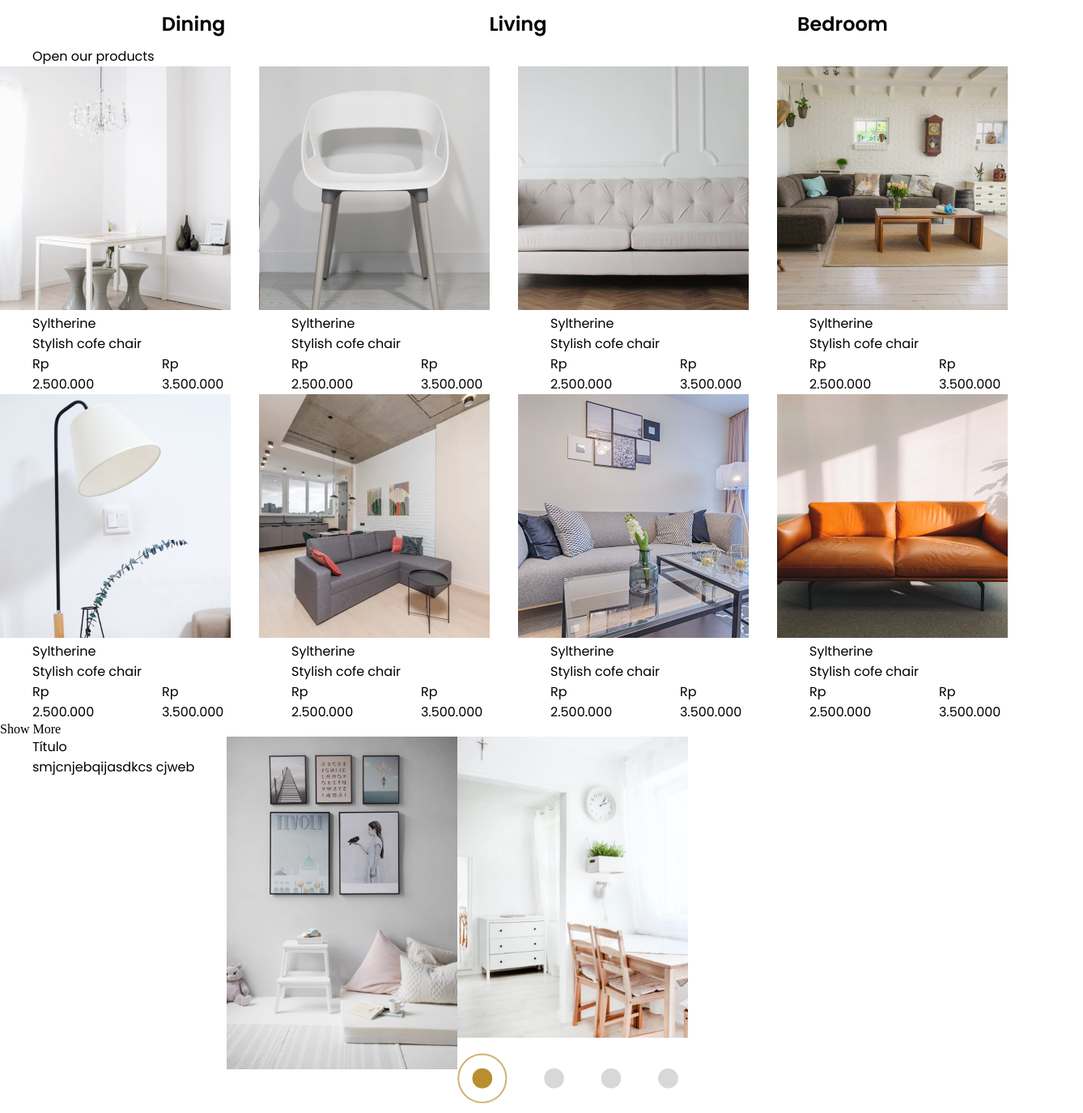
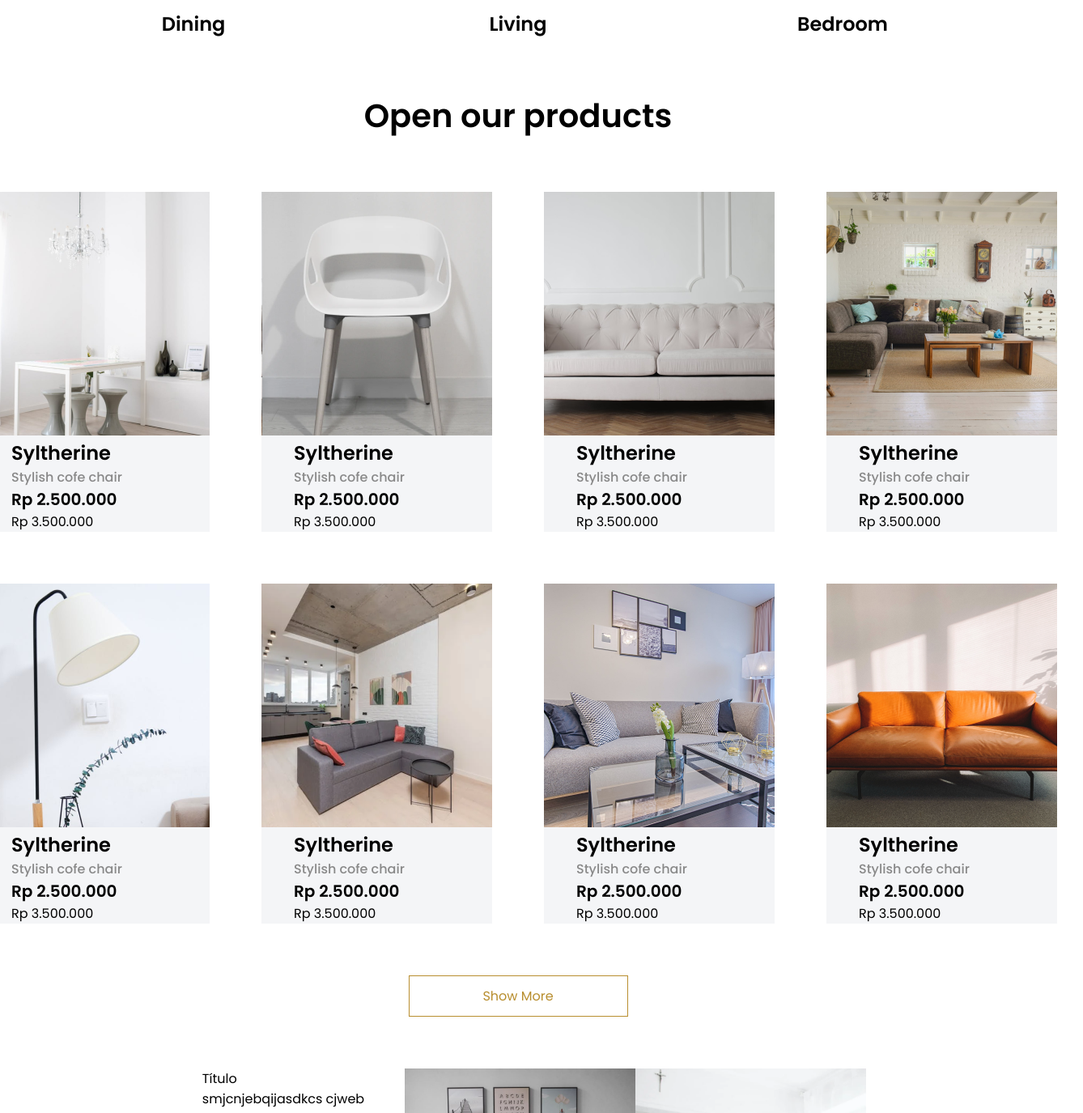
Before and after one commit to S-Evangelista/Furniro, a React (Vite) app: page / in a window 1280 px wide. Shown: the part 1425-2800 px from the top of the page at 81% size, 1338 px wide, since content can reach past the window. Built offline with nearby package versions, Linux system fonts and the light colour scheme.

Commit message:
Atualizações

```diff
--- a/src/Componentes/Componentes.css
+++ b/src/Componentes/Componentes.css
@@ -26,6 +26,7 @@
     flex-direction: row;
     justify-content: center;
     margin-top: 25px;
+    font-weight: bold;
 
 
 }
--- a/src/Componentes/Pagina3.css
+++ b/src/Componentes/Pagina3.css
@@ -6,10 +6,13 @@
 .gradeP3{
     display: flex;
     flex-direction: row;
+    justify-content: center;
+    align-items: center;
 }
 
 img {
     width: 285px;
+
 }
 
 .linha{
@@ -21,3 +24,62 @@ img {
     display: flex;
     flex-direction: column;
 }
+.tituloP3{
+    display: flex;
+    justify-content: center;
+    align-items: center;
+    font-family: 'Poppins';
+    font-weight: bolder;
+    font-size: 40px;
+    margin-top: 56px;
+    margin-bottom: 32px;
+}
+
+.produto {
+    background-color: #f4f5f7;
+    padding-left: 0%;
+    padding-right: 0%;
+    padding-top: 0%;
+    margin: 32px;
+    align-items: flex-start;
+
+}
+.tituloProduto{
+    font-family: 'Poppins';
+    font-weight: 900;
+    font-size: 24px;
+}
+
+.subtituloP{
+    font-size: 16px;
+    font-family: 'Poppins';
+    font-weight: 500;
+    color: #898989;
+}
+
+.precoP{
+    font-family: 'Poppins';
+    font-weight: 600;
+    font-size: 20px;
+}
+
+.textoProduto{
+    padding-right: 0%;
+}
+.show{
+    display: flex;
+    justify-content: center;
+    border: #B88E2F 1px solid;
+    width: 245px;
+    color: #B88E2F;
+    padding: 12px;
+
+}
+.showMore{
+    display: flex;
+    justify-content: center;
+    align-items: center;
+    width: 100%;
+    margin-bottom: 64px;
+    margin-top: 32px;
+}
--- a/src/Componentes/Pagina3.jsx
+++ b/src/Componentes/Pagina3.jsx
@@ -18,8 +18,6 @@ const Pagina3 = () => {
                                 <div className="textoProduto">
                                     <p className="tituloProduto">Syltherine</p>
                                     <p className="subtituloP">Stylish cofe chair</p>
-                                </div>
-                                <div className="preco">
                                     <p className="precoP">Rp 2.500.000</p>
                                     <p className="subPrecoP">Rp 3.500.000</p>
                                 </div>
@@ -30,8 +28,6 @@ const Pagina3 = () => {
                                 <div className="textoProduto">
                                     <p className="tituloProduto">Syltherine</p>
                                     <p className="subtituloP">Stylish cofe chair</p>
-                                </div>
-                                <div className="preco">
                                     <p className="precoP">Rp 2.500.000</p>
                                     <p className="subPrecoP">Rp 3.500.000</p>
                                 </div>
@@ -42,8 +38,6 @@ const Pagina3 = () => {
                                 <div className="textoProduto">
                                     <p className="tituloProduto">Syltherine</p>
                                     <p className="subtituloP">Stylish cofe chair</p>
-                                </div>
-                                <div className="preco">
                                     <p className="precoP">Rp 2.500.000</p>
                                     <p className="subPrecoP">Rp 3.500.000</p>
                                 </div>
@@ -54,8 +48,6 @@ const Pagina3 = () => {
                                 <div className="textoProduto">
                                     <p className="tituloProduto">Syltherine</p>
                                     <p className="subtituloP">Stylish cofe chair</p>
-                                </div>
-                                <div className="preco">
                                     <p className="precoP">Rp 2.500.000</p>
                                     <p className="subPrecoP">Rp 3.500.000</p>
                                 </div>
@@ -71,8 +63,6 @@ const Pagina3 = () => {
                                 <div className="textoProduto">
                                     <p className="tituloProduto">Syltherine</p>
                                     <p className="subtituloP">Stylish cofe chair</p>
-                                </div>
-                                <div className="preco">
                                     <p className="precoP">Rp 2.500.000</p>
                                     <p className="subPrecoP">Rp 3.500.000</p>
                                 </div>
@@ -83,8 +73,6 @@ const Pagina3 = () => {
                                 <div className="textoProduto">
                                     <p className="tituloProduto">Syltherine</p>
                                     <p className="subtituloP">Stylish cofe chair</p>
-                                </div>
-                                <div className="preco">
                                     <p className="precoP">Rp 2.500.000</p>
                                     <p className="subPrecoP">Rp 3.500.000</p>
                                 </div>
@@ -95,8 +83,6 @@ const Pagina3 = () => {
                                 <div className="textoProduto">
                                     <p className="tituloProduto">Syltherine</p>
                                     <p className="subtituloP">Stylish cofe chair</p>
-                                </div>
-                                <div className="preco">
                                     <p className="precoP">Rp 2.500.000</p>
                                     <p className="subPrecoP">Rp 3.500.000</p>
                                 </div>
@@ -107,8 +93,6 @@ const Pagina3 = () => {
                                 <div className="textoProduto">
                                     <p className="tituloProduto">Syltherine</p>
                                     <p className="subtituloP">Stylish cofe chair</p>
-                                </div>
-                                <div className="preco">
                                     <p className="precoP">Rp 2.500.000</p>
                                     <p className="subPrecoP">Rp 3.500.000</p>
                                 </div>
@@ -117,8 +101,9 @@ const Pagina3 = () => {
 
                         </div>
                     </div>
-
-            <a> Show More </a>
+                    <div className="showMore">
+                    <p className="show"> Show More </p>
+                    </div>
 
                 </body>
             </html>
--- a/src/Componentes/Pagina4.css
+++ b/src/Componentes/Pagina4.css
@@ -1,6 +1,8 @@
 .grade{
     display: flex;
     flex-direction: row;
+    justify-content: center;
+    align-items: center;
 }
 
 .texto{
@@ -19,10 +21,6 @@
 .icone0{
     width: 60px;
 }
-.texto{
-    display: flex;
-    flex-direction: column;
-}
 
 .box{
     display: flex;
@@ -34,3 +32,8 @@
     flex-direction: row-reverse;
     justify-content: center;
 }
+.textoP4{
+
+    margin-right: 10px;
+
+}
--- a/src/Componentes/Pagina4.jsx
+++ b/src/Componentes/Pagina4.jsx
@@ -12,16 +12,18 @@ const Pagina4 = () => {
                 <body>
                     <div className="grade">
                         <div className="linha">
-                            <div className="produto">
+                            <div className="produto4">
                                 <div className="textoP4">
                                     <p className="tituloP4">Título</p>
                                     <p className="subtituloP4">smjcnjebqijasdkcs cjweb</p>
                                 </div>
+
                             </div>
-                            <div className="produto">
+                            <div className="vazia"></div>
+                            <div className="produto4">
                                 <img src="./img/retangulo1.png"></img>
                             </div>
-                            <div className="produto">
+                            <div className="produto4">
                                 <div className="ret2">
                                     <img src="./img/retangulo2.png"></img>
                                     <img src="./img/bolinhas.png"></img>
```
